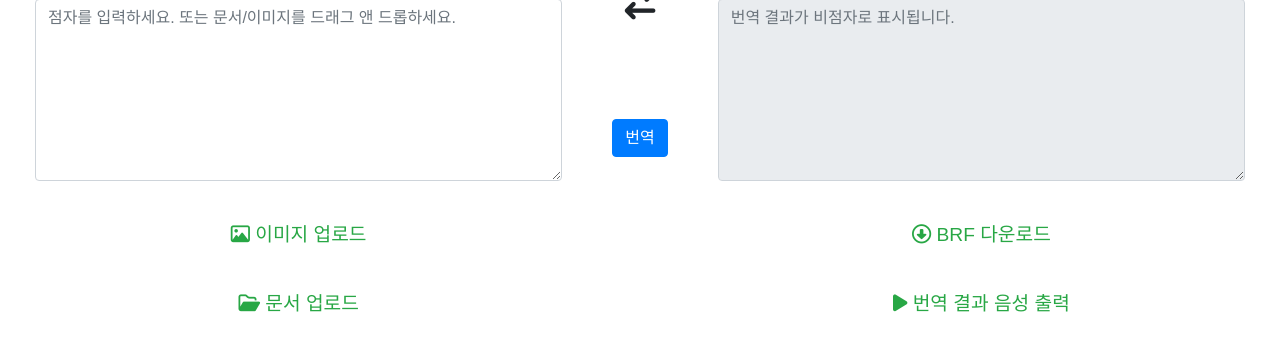
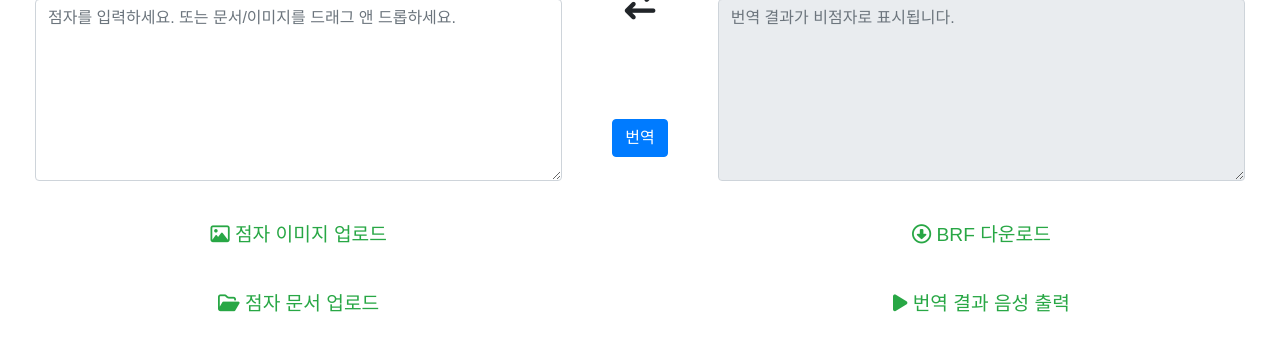
Before and after one commit to eomeuije/vision_bridge, a Flask app: template src/main/resources/templates/index.html in a window 1280 px wide. Shown: the part 200-551 px from the top of the page. Run offline with Flask 2, Linux system fonts and the light colour scheme; the template is opened without the code that fills it, so the values that code supplies are empty; some libraries are stand-ins or nearby versions.

Commit message:
이미지, 문서 버튼 수정

```diff
--- a/src/main/resources/templates/index.html
+++ b/src/main/resources/templates/index.html
@@ -38,13 +38,13 @@
 
             <div class="file-upload">
                 <!-- 이미지 업로드 버튼 -->
-                <button class="shared-button" aria-label="이미지 파일 업로드" onclick="document.getElementById('imageUpload').click()" tabindex="11">
-                    <i class="fa-regular fa-image"></i> 이미지 업로드
+                <button class="shared-button" id="imageUploadButton" aria-label="이미지 파일 업로드" onclick="document.getElementById('imageUpload').click()" tabindex="11">
+                    <i class="fa-regular fa-image"></i> 점자 이미지 업로드
                 </button>
                 <input type="file" id="imageUpload" accept="image/*" enctype="multipart/form-data" style="display: none;">
                 <!-- 문서 업로드 버튼 -->
-                <button class="shared-button" aria-label="문서 파일 업로드" onclick="document.getElementById('documentUpload').click()" tabindex="12">
-                    <i class="fa-regular fa-folder-open"></i> 문서 업로드
+                <button class="shared-button" id="documentUploadButton" aria-label="문서 파일 업로드" onclick="document.getElementById('documentUpload').click()" tabindex="12">
+                    <i class="fa-regular fa-folder-open"></i> 점자 문서 업로드
                 </button>
                 <input type="file" id="documentUpload" style="display: none;">
             </div>
@@ -92,6 +92,7 @@
 
     // 번역 방향 변경 (클릭 및 엔터 키)
     translateArrow.addEventListener('click', function () {
+        // 상태 토글
         isBrailleToText = !isBrailleToText;
 
         // 입력 영역 탭 활성화 및 색상 변경
@@ -119,6 +120,10 @@
         // 입력 및 출력 값 초기화
         inputText.value = '';
         outputText.value = '';
+
+        // 버튼 업데이트
+        updateImageUploadButton();
+        updateDocumentUploadButton();
     });
 
     // 엔터 키로 번역 방향 변경
@@ -128,6 +133,22 @@
             this.click(); // 클릭 이벤트 트리거
         }
     });
+
+    // 이미지 업로드 버튼 상태 업데이트 함수
+    function updateImageUploadButton() {
+        const imageUploadButton = document.getElementById('imageUploadButton'); // 고유 id로 접근
+        if (imageUploadButton) {
+            imageUploadButton.innerHTML = isBrailleToText
+                ? '<i class="fa-regular fa-image"></i> 점자 이미지 업로드'
+                : '<i class="fa-regular fa-image"></i> 비점자 이미지 업로드';
+            imageUploadButton.setAttribute('aria-label', isBrailleToText
+                ? '점자 이미지 파일 업로드'
+                : '비점자 이미지 파일 업로드');
+            // console.log("버튼 상태 업데이트 완료:", isBrailleToText ? "점자" : "비점자");
+        } else {
+            // console.error("이미지 업로드 버튼을 찾을 수 없습니다.");
+        }
+    }
 
     // 사용법 버튼
     document.getElementById('helpButton').addEventListener('click', function () {
@@ -181,27 +202,42 @@
 
     function imageUploadEvent(file, event) {
         if (!file) {
+            console.error("파일이 선택되지 않았습니다.");
             return;
         }
+
+        // 번역 방향에 따른 서버 엔드포인트 설정
+        const endpoint = isBrailleToText ? '/uploadImage' : '/ocr';
+        console.log(`서버로 요청 보냄: ${endpoint}`); // 엔드포인트 확인
+
         const formData = new FormData();
         formData.append("file", file);
+        console.log("업로드 중인 파일:", file.name); // 파일 이름 출력
 
-        fetch('/ocr', {
+        fetch(endpoint, {
             method: 'POST',
-            body: formData
-        }).then(response => {
+            body: formData,
+        })
+            .then(response => {
+                console.log("서버 응답 상태:", response.status, response.statusText);
                 if (!response.ok) {
-              throw new Error("업로드 실패");
+                    throw new Error(`업로드 실패: ${response.statusText}`);
                 }
                 return response.text();
             })
             .then(data => {
-            document.getElementById("inputText").value = data;
-            event ? event.target.value = '' : null;
+                console.log("서버 응답 데이터:", data); // 서버 응답 확인
+                document.getElementById("inputText").value = data; // 서버 응답 표시
+                if (event) {
+                    event.target.value = ''; // 파일 입력 초기화
+                }
             })
             .catch(error => {
-            alert(error.message);
-            event ? event.target.value = '' : null;
+                console.error("업로드 중 오류 발생:", error.message);
+                alert(`업로드 중 오류 발생: ${error.message}`);
+                if (event) {
+                    event.target.value = ''; // 파일 입력 초기화
+                }
             });
     }
 
@@ -213,30 +249,64 @@
         }
     });
 
-    document.getElementById('translateButton').addEventListener('click', function () {
-        const sourceText = inputText.value;
+    // 문서 업로드
+    document.getElementById('documentUpload').addEventListener('change', function (event) {
+        const file = event.target.files[0];
+        if (!file) {
+            console.error("파일이 선택되지 않았습니다.");
+            return;
+        }
 
-        fetch('/api/translate', {
+        // 번역 방향에 따른 서버 엔드포인트 설정
+        const endpoint = isBrailleToText ? '/document/braille' : '/document/text';
+        console.log(`서버로 요청 보냄: ${endpoint}`);
+
+        const formData = new FormData();
+        formData.append("file", file);
+
+        fetch(endpoint, {
             method: 'POST',
-            headers: { 'Content-Type': 'application/json' },
-            body: JSON.stringify({ sourceText })
+            body: formData,
         })
             .then(response => {
                 if (!response.ok) {
-                    return response.text().then(errorMessage => {
-                        throw new Error(`서버 오류: ${errorMessage}`);
-                    });
+                    throw new Error(`업로드 실패: ${response.statusText}`);
                 }
                 return response.text();
             })
             .then(data => {
-                outputText.value = data;
+                console.log("서버 응답 데이터:", data);
+                alert("문서 업로드 및 처리 완료!");
             })
             .catch(error => {
-                console.error('Error:', error.message);
-                alert('번역 요청 중 문제가 발생했습니다.');
+                console.error("업로드 중 오류 발생:", error.message);
+                alert(`업로드 중 오류 발생: ${error.message}`);
+            })
+            .finally(() => {
+                event.target.value = ''; // 파일 입력 초기화
             });
     });
+
+    function updateDocumentUploadButton() {
+        const documentUploadButton = document.getElementById('documentUploadButton');
+        const documentUploadInput = document.getElementById('documentUpload');
+
+        if (documentUploadButton && documentUploadInput) {
+            if (isBrailleToText) {
+                // 점자 → 비점자
+                documentUploadButton.innerHTML = '<i class="fa-regular fa-folder-open"></i> 점자 문서 업로드';
+                documentUploadButton.setAttribute('aria-label', '점자 문서 파일 업로드');
+                documentUploadInput.setAttribute('accept', '.brf');
+            } else {
+                // 비점자 → 점자
+                documentUploadButton.innerHTML = '<i class="fa-regular fa-folder-open"></i> 비점자 문서 업로드';
+                documentUploadButton.setAttribute('aria-label', '비점자 문서 파일 업로드');
+                documentUploadInput.setAttribute('accept', '.pdf,.hwp,.docx,.txt');
+            }
+        } else {
+            console.error("문서 업로드 버튼 또는 입력 요소를 찾을 수 없습니다.");
+        }
+    }
 
     // BRF 다운로드 버튼
     document.getElementById('downloadButton').addEventListener('click', function () {
```
Lines whose indentation alone changed are shown as unchanged.
